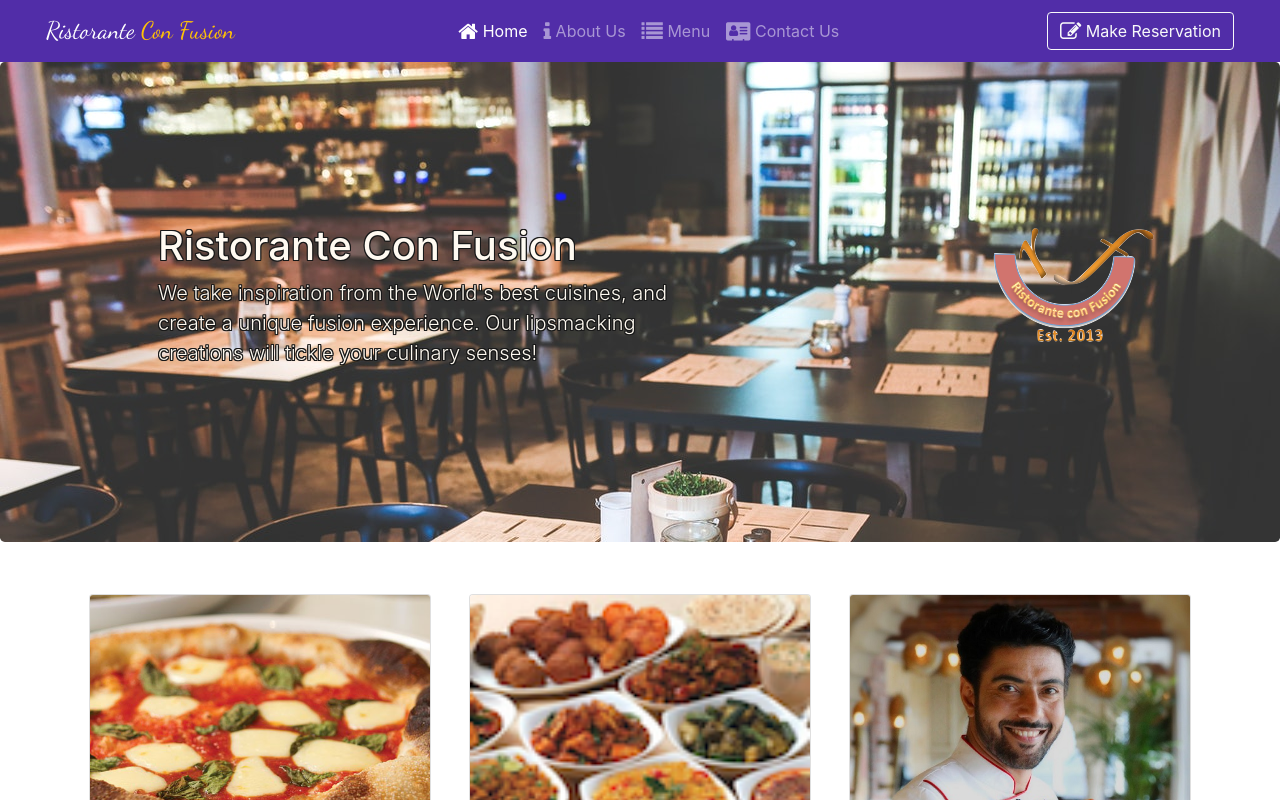
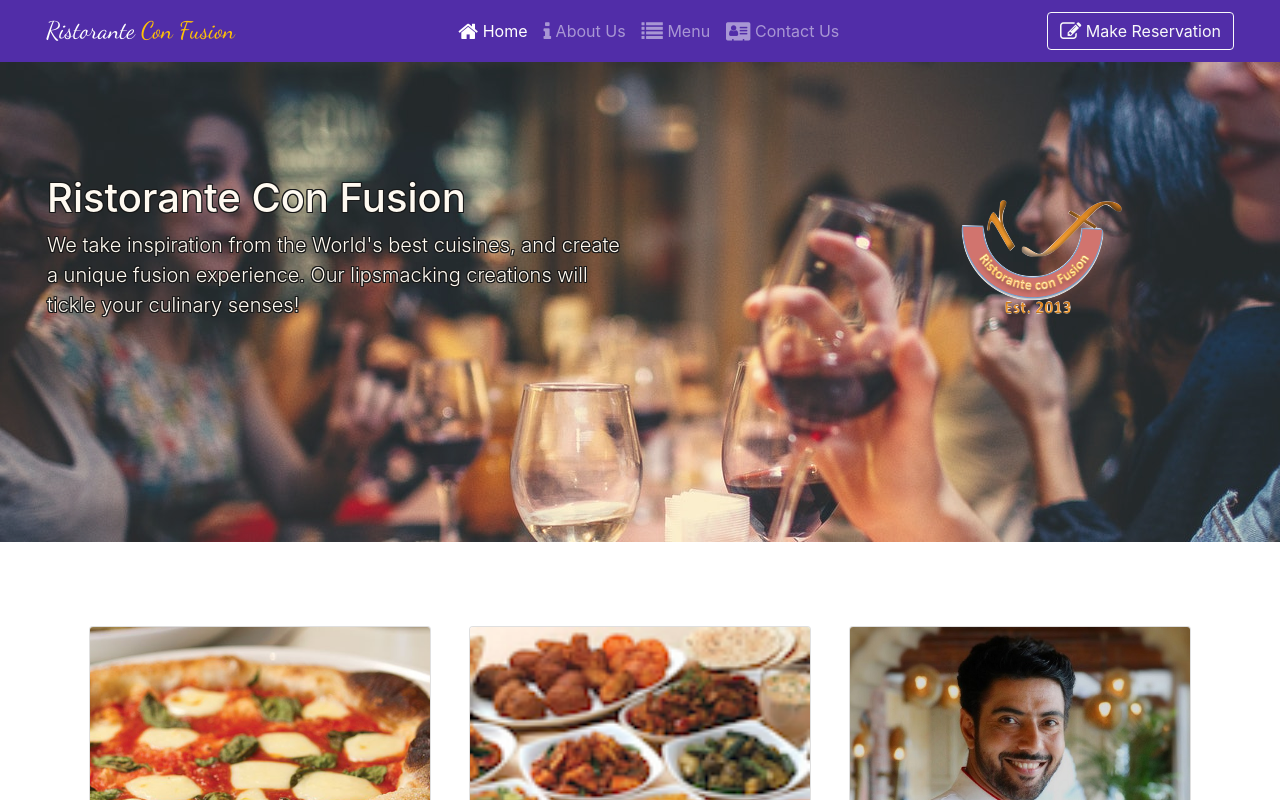
Before and after one commit to iboyko21/conFusion, a React (Create React App) app: page /home in a window 1280 px wide. Shown: the top 800 px of the page. Built offline with nearby package versions, Linux system fonts and the light colour scheme.

Commit message:
updated styles

```diff
--- a/src/App.css
+++ b/src/App.css
@@ -18,12 +18,11 @@
 }
 
 .jumbotron {
-    width: 100%;
-    background-image: url(/public/assets/images/slider-1.jpg);
+    background-image: url(/public/assets/images/slider-3.jpg);
     opacity: 90%;
     background-size: cover;
-    margin:0px auto;
     height: 30rem;
+    border-radius: 0%;
     color:floralwhite;
     text-shadow: -1px -1px 0 #000,
     0   -1px 0 #000,
@@ -38,7 +37,29 @@
     height: 100%;
 }
 .container-jumbotron {
-    margin: 6rem;
+    margin-top: 6rem;
+    margin-bottom: 6rem;
+    margin-left: 6rem;
+}
+
+
+.menu-title {
+    color: white;
+    text-shadow: -1px -1px 0 #000,
+    0   -1px 0 #000,
+    1px -1px 0 #000,
+    1px  0   0 #000,
+    1px  1px 0 #000,
+    0    1px 0 #000,
+   -1px  1px 0 #000,
+   -1px  0   0 #000;
+}
+.menu-title:hover {
+    color: silver;
+}
+.menu-img {
+    width: 25rem;
+    height: 25rem;
 }
 
 
--- a/src/components/HomeComponent.js
+++ b/src/components/HomeComponent.js
@@ -21,8 +21,8 @@ function Home(props) {
         <div>
 
             <div className="jumbotron">
-                    <div className="container container-jumbotron">
-                        <div className="row row-header">
+                    <div className="container-fluid">
+                        <div className="row align-items-center mt-5">
                             <div className="col-12 col-sm-6">
                                 <h1>Ristorante Con Fusion</h1>
                                 <p className="lead">We take inspiration from the World's best cuisines,
--- a/src/components/MenuComponent.js
+++ b/src/components/MenuComponent.js
@@ -8,9 +8,9 @@ import { Link } from 'react-router-dom';
       return(
         <Card>
             <Link to={`/menu/${dish.id}`} >
-                <CardImg width="100%" src={dish.image} alt={dish.name} />
+                <CardImg width="100%" src={dish.image} alt={dish.name} className="menu-img"/>
                 <CardImgOverlay>
-                    <h5>{dish.name}</h5>
+                    <h5 className="menu-title">{dish.name}</h5>
                 </CardImgOverlay>
             </Link>
       </Card>
```
